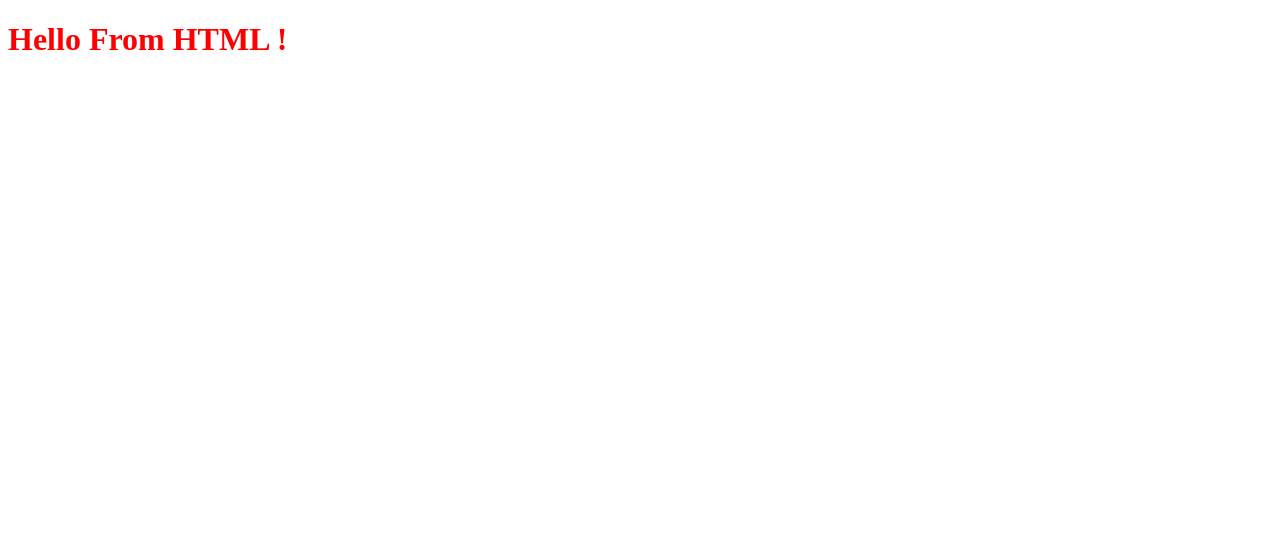
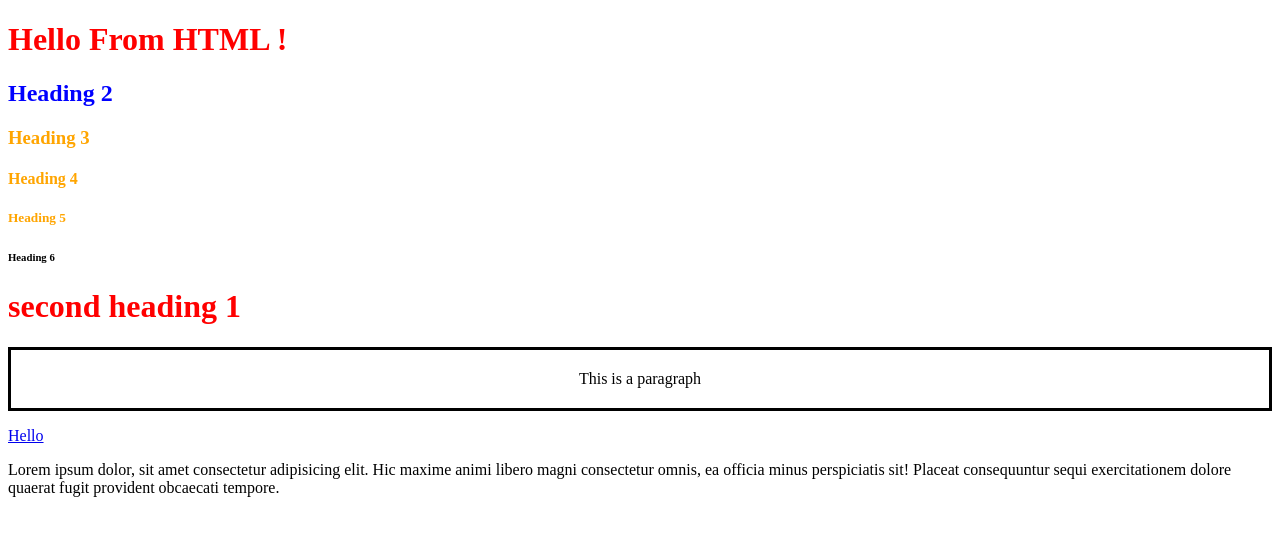
Before and after one commit to 24wh1a0528-del/autosuggest, a website: page frontend/index.html in a window 1280 px wide. Drawn offline with Linux system fonts and the light colour scheme.

Commit message:
html tags

```diff
--- a/frontend/css/index.css
+++ b/frontend/css/index.css
@@ -1,3 +1,17 @@
 h1{
     color:red;
 }
+
+#heading-2{
+    color:blue
+}
+.heading{
+    color:orange
+}
+.para{
+    broder: 2px;
+    border-color:black;
+    border-style: solid;
+    padding: 20px;
+    text-align: center;
+}
--- a/frontend/index.html
+++ b/frontend/index.html
@@ -8,6 +8,15 @@
 </head>
 <body>
     <h1> Hello From HTML ! </h1>
+    <h2 id="heading-2">Heading 2</h2>
+    <h3 class="heading">Heading 3</h3>
+    <h4 class="heading">Heading 4</h4>
+    <h5 class="heading">Heading 5</h5>
+    <h6>Heading 6</h6>
+    <h1>second heading 1</h1>
+    <p class="para"> This is a paragraph</p>
+    <a href="https://www.wonderla.com/">Hello</a>
+    <p>Lorem ipsum dolor, sit amet consectetur adipisicing elit. Hic maxime animi libero magni consectetur omnis, ea officia minus perspiciatis sit! Placeat consequuntur sequi exercitationem dolore quaerat fugit provident obcaecati tempore.</p>
     <script src="js/index.js"></script>
 </body>
 </html>
```
